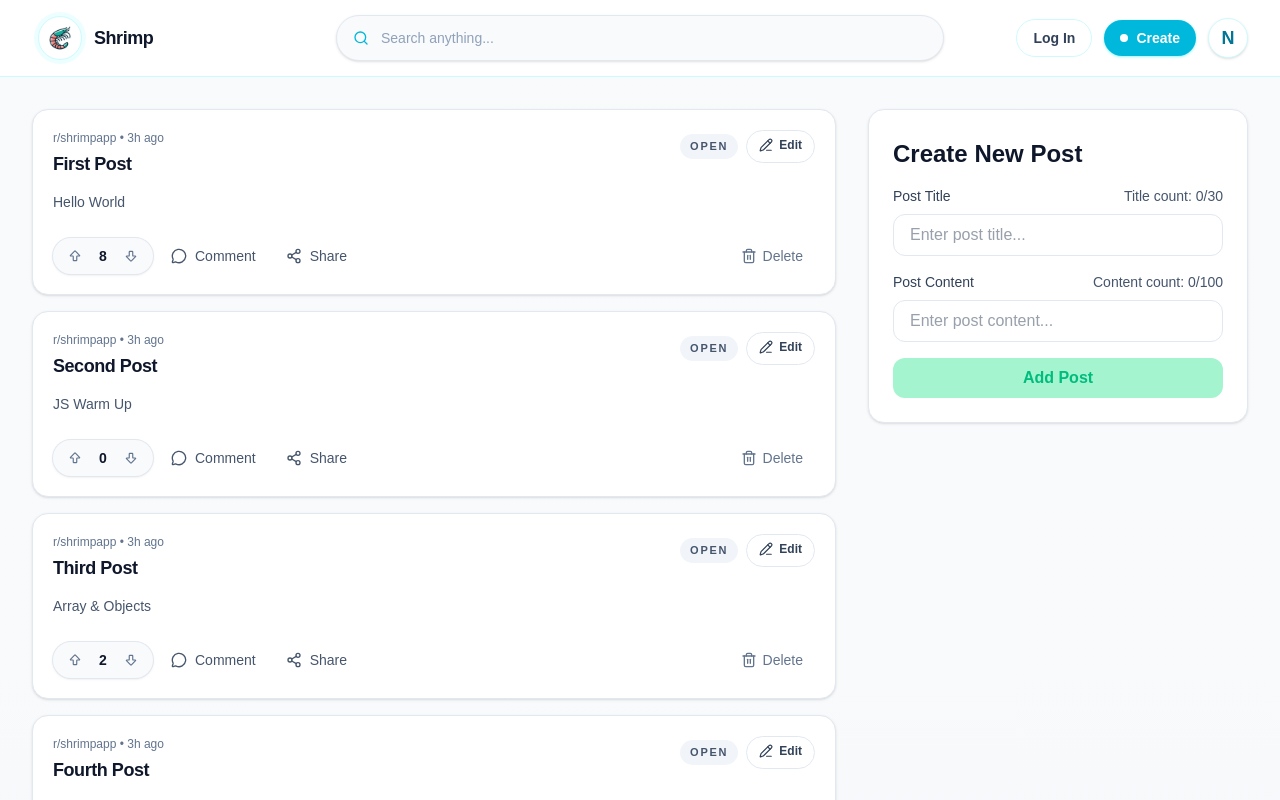
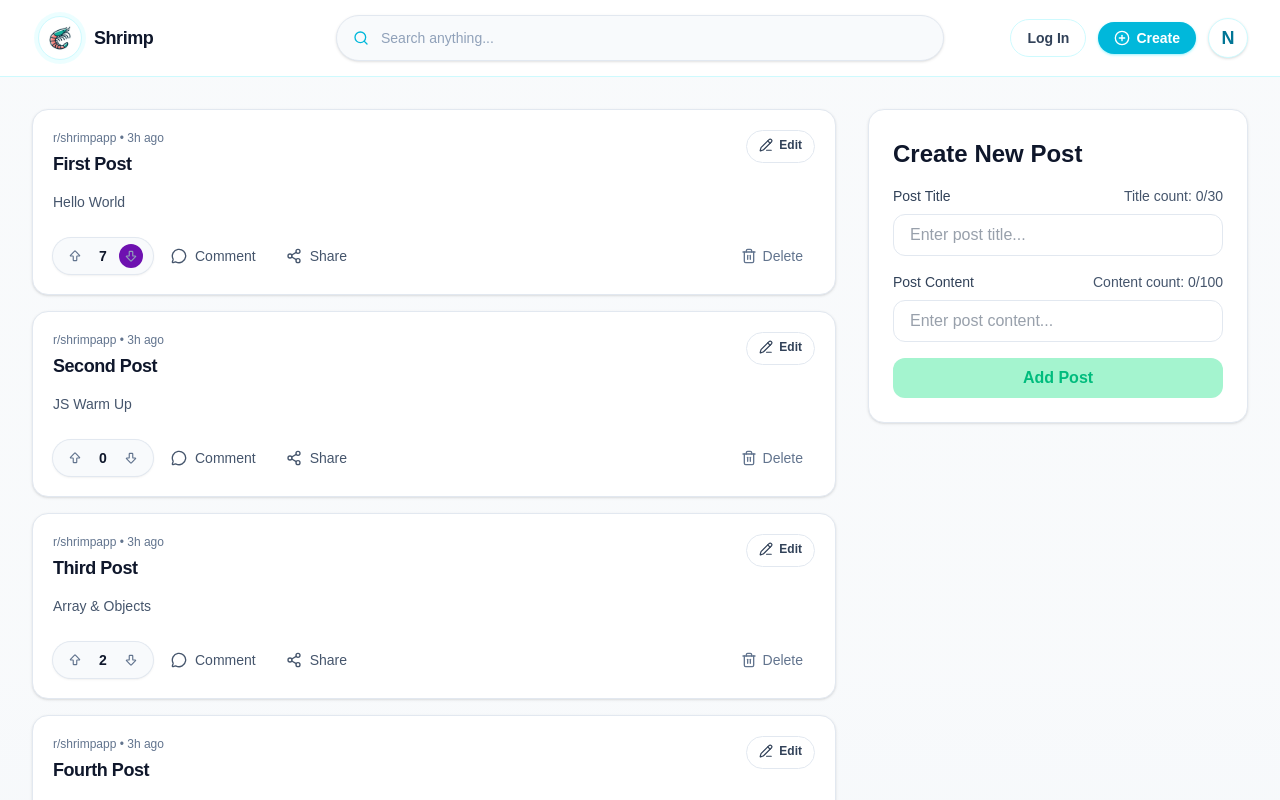
Before and after one commit to Wai-Yan-Htut/small-project, a Next.js app: page / in a window 1280 px wide. Both pictures are taken after a click on the button 131 px from the left and 256 px from the top of the page. Shown: the top 800 px of the page. Built offline with nearby package versions, Linux system fonts and the light colour scheme.

Commit message:
Added Vote System

```diff
--- a/src/app/components/mockedPosts/mockedPost.js
+++ b/src/app/components/mockedPosts/mockedPost.js
@@ -1,19 +1,42 @@
 export const mockedPosts = [
-  { id: 1, title: "First Post", content: "Hello World", vote: 8, comments: [] },
-  { id: 2, title: "Second Post", content: "JS Warm Up", vote: 0, comments: [] },
+  {
+    id: 1,
+    title: "First Post",
+    content: "Hello World",
+    vote: 8,
+    voteAction: null,
+    comments: [],
+  },
+  {
+    id: 2,
+    title: "Second Post",
+    content: "JS Warm Up",
+    vote: 0,
+    voteAction: null,
+    comments: [],
+  },
   {
     id: 3,
     title: "Third Post",
     content: "Array & Objects",
     vote: 2,
+    voteAction: null,
     comments: [],
   },
-  { id: 4, title: "Fourth Post", content: "Add Incomplete", vote: 5 },
+  {
+    id: 4,
+    title: "Fourth Post",
+    content: "Add Incomplete",
+    vote: 5,
+    voteAction: null,
+    comments: [],
+  },
   {
     id: 5,
     title: "Fifth Post",
     content: "Filter Incomplete",
     vote: 11,
+    voteAction: null,
     comments: [],
   },
   {
@@ -21,6 +44,7 @@ export const mockedPosts = [
     title: "Sixth Post",
     content: "All Is Well",
     vote: 33,
+    voteAction: null,
     comments: [],
   },
 ];
--- a/src/app/components/navBar/NavBar.jsx
+++ b/src/app/components/navBar/NavBar.jsx
@@ -1,6 +1,6 @@
 "use client";
 
-import { Search } from "lucide-react";
+import { Search, CirclePlus } from "lucide-react";
 import SearchPost from "../searchPost/SearchPost";
 
 export default function NavBar({ inputSearchTitle, setInputSearchTitle }) {
@@ -42,10 +42,10 @@ export default function NavBar({ inputSearchTitle, setInputSearchTitle }) {
           </button>
           <button
             type="button"
-            className="inline-flex items-center gap-2 rounded-full bg-cyan-500 px-4 py-2 text-sm font-semibold text-white shadow-sm shadow-cyan-200 transition-colors hover:bg-cyan-600"
+            className="inline-flex items-center justify-center gap-1.5 rounded-full bg-cyan-500 px-4 py-2 text-sm font-semibold leading-none text-white shadow-sm shadow-cyan-200 transition-colors hover:bg-cyan-600"
           >
-            <span className="hidden h-2 w-2 rounded-full bg-white sm:inline-block" />
-            Create
+            <CirclePlus className="h-4 w-4 shrink-0 text-white" />
+            <span className="leading-none">Create</span>
           </button>
           <button
             type="button"
--- a/src/app/components/postCard/PostCard.jsx
+++ b/src/app/components/postCard/PostCard.jsx
@@ -8,7 +8,13 @@ import {
   Trash2,
 } from "lucide-react";
 
-export default function PostCard({ post, deletePost, editPost }) {
+export default function PostCard({
+  post,
+  deletePost,
+  toggleUpvote,
+  toggleDownvote,
+  editPost,
+}) {
   const [isEditing, setIsEditing] = useState(false);
   const [inputEditTitle, setInputEditTitle] = useState(post.title);
   const [inputEditContent, setInputEditContent] = useState(post.content);
@@ -67,12 +73,6 @@ export default function PostCard({ post, deletePost, editPost }) {
               >
                 Cancel
               </button>
-              <button
-                onClick={() => deletePost(post.id)}
-                className="rounded-full border border-slate-200 px-4 py-2 text-sm font-semibold text-slate-700 transition-colors hover:border-rose-200 hover:bg-rose-50 hover:text-rose-700"
-              >
-                Delete
-              </button>
             </div>
           </div>
         </div>
@@ -90,15 +90,6 @@ export default function PostCard({ post, deletePost, editPost }) {
               </div>
 
               <div className="flex items-center gap-2">
-                <span
-                  className={`inline-flex items-center rounded-full px-2.5 py-1 text-[11px] font-semibold uppercase tracking-[0.16em] ${
-                    post.completed
-                      ? "bg-emerald-100 text-emerald-700"
-                      : "bg-slate-100 text-slate-600"
-                  }`}
-                >
-                  {post.completed ? "Completed" : "Open"}
-                </span>
                 <button
                   type="button"
                   onClick={() => setIsEditing(true)}
@@ -118,25 +109,48 @@ export default function PostCard({ post, deletePost, editPost }) {
 
             <div className="flex flex-wrap items-center gap-1.5 pt-2">
               <div className="inline-flex items-center rounded-full bg-slate-50 px-2.5 py-1.5 shadow-sm ring-1 ring-slate-200 transition-colors hover:bg-white hover:ring-cyan-200">
+                {post.voteAction === "up" ? (
                   <button
                     type="button"
-                  className="inline-flex h-6 w-6 items-center justify-center rounded-full text-slate-500 transition-colors hover:bg-cyan-50 hover:text-cyan-700"
                     aria-label="Upvote"
+                    onClick={() => toggleUpvote(post.id)}
+                    className="inline-flex h-6 w-6 items-center justify-center rounded-full text-slate-500 transition-colors bg-cyan-500 hover:text-cyan-700"
                   >
                     <ArrowBigUp className="h-3.5 w-3.5" />
                   </button>
+                ) : (
+                  <button
+                    type="button"
+                    aria-label="Upvote"
+                    onClick={() => toggleUpvote(post.id)}
+                    className="inline-flex h-6 w-6 items-center justify-center rounded-full text-slate-500 transition-colors hover:bg-cyan-50 hover:text-cyan-700"
+                  >
+                    <ArrowBigUp className="h-3.5 w-3.5" />
+                  </button>
+                )}
 
                 <span className="flex min-w-8 items-center justify-center px-2 text-sm font-semibold text-slate-900">
                   {post.vote}
                 </span>
-
+                {post.voteAction === "down" ? (
                   <button
                     type="button"
-                  className="inline-flex h-6 w-6 items-center justify-center rounded-full text-slate-500 transition-colors hover:bg-cyan-50 hover:text-cyan-700"
                     aria-label="Downvote"
+                    onClick={() => toggleDownvote(post.id)}
+                    className="inline-flex h-6 w-6 items-center justify-center rounded-full text-slate-400 transition-colors bg-purple-800 hover:text-cyan-700"
                   >
                     <ArrowBigDown className="h-3.5 w-3.5" />
                   </button>
+                ) : (
+                  <button
+                    type="button"
+                    aria-label="Downvote"
+                    onClick={() => toggleDownvote(post.id)}
+                    className="inline-flex h-6 w-6 items-center justify-center rounded-full text-slate-500 transition-colors hover:bg-cyan-50 hover:text-cyan-700"
+                  >
+                    <ArrowBigDown className="h-3.5 w-3.5" />
+                  </button>
+                )}
               </div>
 
               <button
--- a/src/app/components/postList/PostList.jsx
+++ b/src/app/components/postList/PostList.jsx
@@ -3,6 +3,8 @@ import PostCard from "../postCard/PostCard";
 export default function PostList({
   posts,
   filteredPosts,
+  toggleUpvote,
+  toggleDownvote,
   deletePost,
   editPost,
 }) {
@@ -28,6 +30,8 @@ export default function PostList({
             key={post.id}
             post={post}
             deletePost={deletePost}
+            toggleUpvote={toggleUpvote}
+            toggleDownvote={toggleDownvote}
             editPost={editPost}
           />
         ))
--- a/src/app/page.jsx
+++ b/src/app/page.jsx
@@ -4,7 +4,6 @@ import { useState } from "react";
 import { useEffect } from "react";
 import { mockedPosts } from "./components/mockedPosts/mockedPost";
 import CreatePost from "./components/createPost/CreatePost";
-// import FilterPost from "./components/filterPost/FilterPost";
 import NavBar from "./components/navBar/NavBar";
 import PostList from "./components/postList/PostList";
 
@@ -12,26 +11,19 @@ function App() {
   const [posts, setPosts] = useState(mockedPosts);
 
   const [inputSearchTitle, setInputSearchTitle] = useState("");
-  // const [filter, setFilter] = useState("All");
 
-  const filteredPosts = posts
-    // .filter(matchFilter)
-    .filter((post) =>
-      post.title.toLowerCase().includes(inputSearchTitle.toLowerCase()),
-    );
-
-  // function matchFilter(post) {
-  //   if (filter === "All") return true;
-  //   if (filter === "Completed") return post.completed;
-  //   return !post.completed;
-  // }
+  const filteredPosts = posts.filter((post) =>
+    post.title.toLowerCase().includes(inputSearchTitle.toLowerCase()),
+  );
 
   function addPost(inputPostTitle, inputPostContent) {
     const newPost = {
       id: Date.now(),
       title: inputPostTitle,
       content: inputPostContent,
-      completed: false,
+      vote: 0,
+      voteAction: null,
+      comments: [],
     };
     setPosts((prevPosts) => [...prevPosts, newPost]);
   }
@@ -41,6 +33,51 @@ function App() {
       prevPosts.map((post) => {
         if (post.id === idToEdit) {
           return { ...post, title: inputEditTitle, content: inputEditContent };
+        } else {
+          return post;
+        }
+      }),
+    );
+  }
+
+  function toggleUpvote(idToUpvote) {
+    setPosts((prevPosts) =>
+      prevPosts.map((post) => {
+        if (post.id === idToUpvote) {
+          // if (post.voteAction === "up") {
+          //   return { ...post, vote: post.vote - 1, voteAction: null };
+          // }
+          // if (post.voteAction === "down") {
+          //   return { ...post, vote: post.vote + 2, voteAction: "up" };
+          // }
+          // return { ...post, vote: post.vote + 1, voteAction: "up" };
+          switch (post.voteAction) {
+            case "up":
+              return { ...post, vote: post.vote - 1, voteAction: null };
+            case "down":
+              return { ...post, vote: post.vote + 2, voteAction: "up" };
+            case null:
+              return { ...post, vote: post.vote + 1, voteAction: "up" };
+          }
+        } else {
+          return post;
+        }
+      }),
+    );
+  }
+
+  function toggleDownvote(idToUpvote) {
+    setPosts((prevPosts) =>
+      prevPosts.map((post) => {
+        if (post.id === idToUpvote) {
+          switch (post.voteAction) {
+            case "down":
+              return { ...post, vote: post.vote + 1, voteAction: null };
+            case "up":
+              return { ...post, vote: post.vote - 2, voteAction: "down" };
+            case null:
+              return { ...post, vote: post.vote - 1, voteAction: "down" };
+          }
         } else {
           return post;
         }
@@ -75,11 +112,12 @@ function App() {
           <PostList
             posts={posts}
             filteredPosts={filteredPosts}
+            toggleUpvote={toggleUpvote}
+            toggleDownvote={toggleDownvote}
             deletePost={deletePost}
             editPost={editPost}
           />
-          <aside className="space-y-6 self-start lg:sticky lg:top-8">
-            {/* <FilterPost filteredPosts={filteredPosts} setFilter={setFilter} /> */}
+          <aside className="sticky space-y-6 self-start lg:sticky lg:top-8">
             <CreatePost addPost={addPost} />
           </aside>
         </div>
```
Lines whose indentation alone changed are shown as unchanged.
